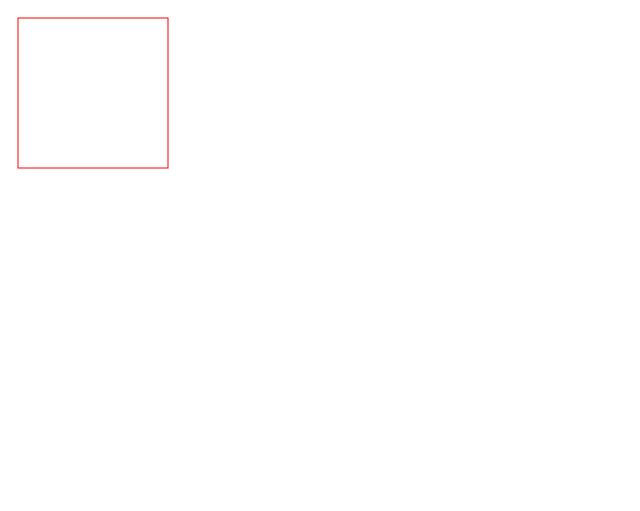
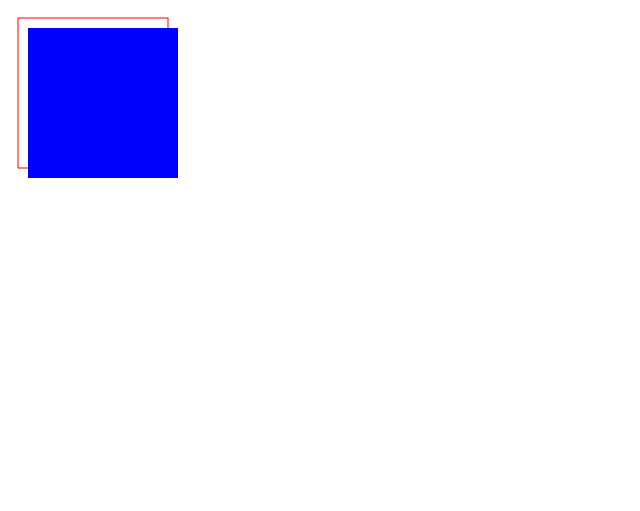
Before and after one commit to npmcdn-to-unpkg-bot/webTutorial, a website: page canvas/canvas.html in a window 1280 px wide. Shown: the whole page, without its empty margins (0-640 px from the left). Drawn offline with Linux system fonts and the light colour scheme.

Commit message:
canvas tutorial

```diff
--- a/canvas/canvas.html
+++ b/canvas/canvas.html
@@ -11,8 +11,13 @@
     var canvas = document.getElementById('canvas');
     var context = canvas.getContext('2d');
 
+    // 描边
     context.strokeStyle = "red";
     // strokeRect(x, y, 宽，高)
     context.strokeRect(10, 10, 150, 150);
+
+    // 填充
+    context.fillStyle = "blue";
+    context.fillRect(20, 20, 150, 150);
   </script>
 </html>
```
